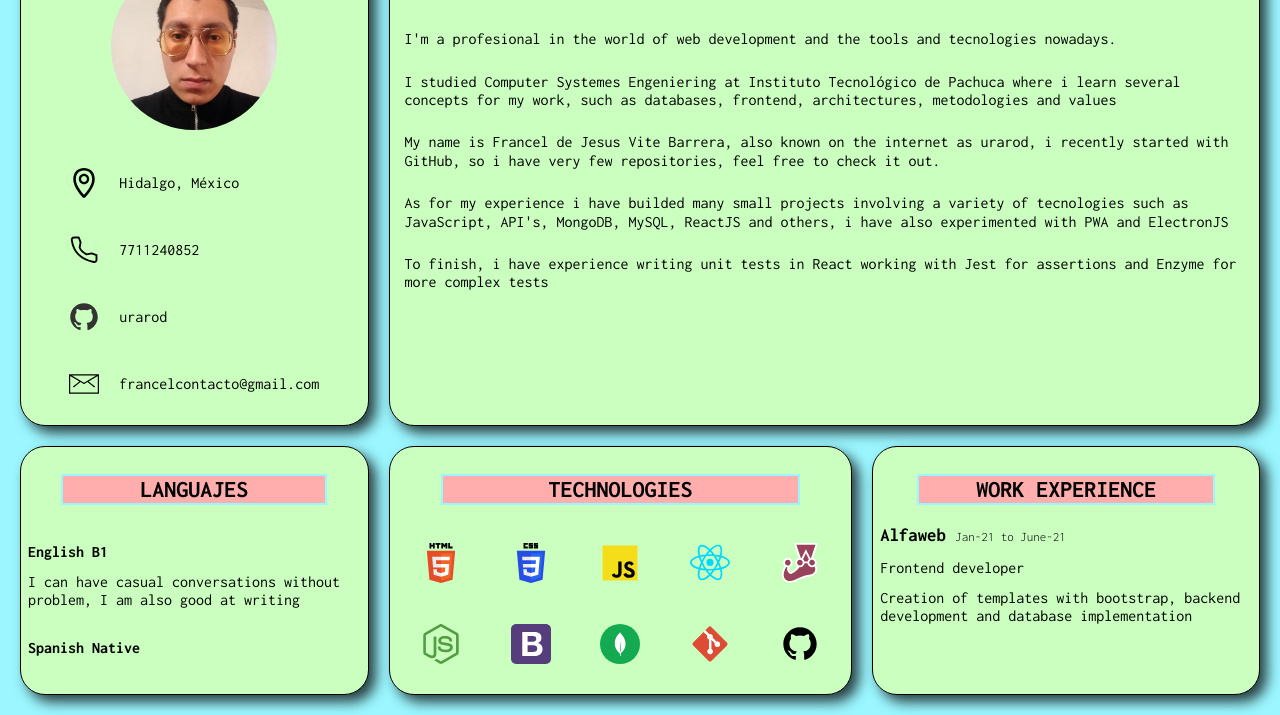
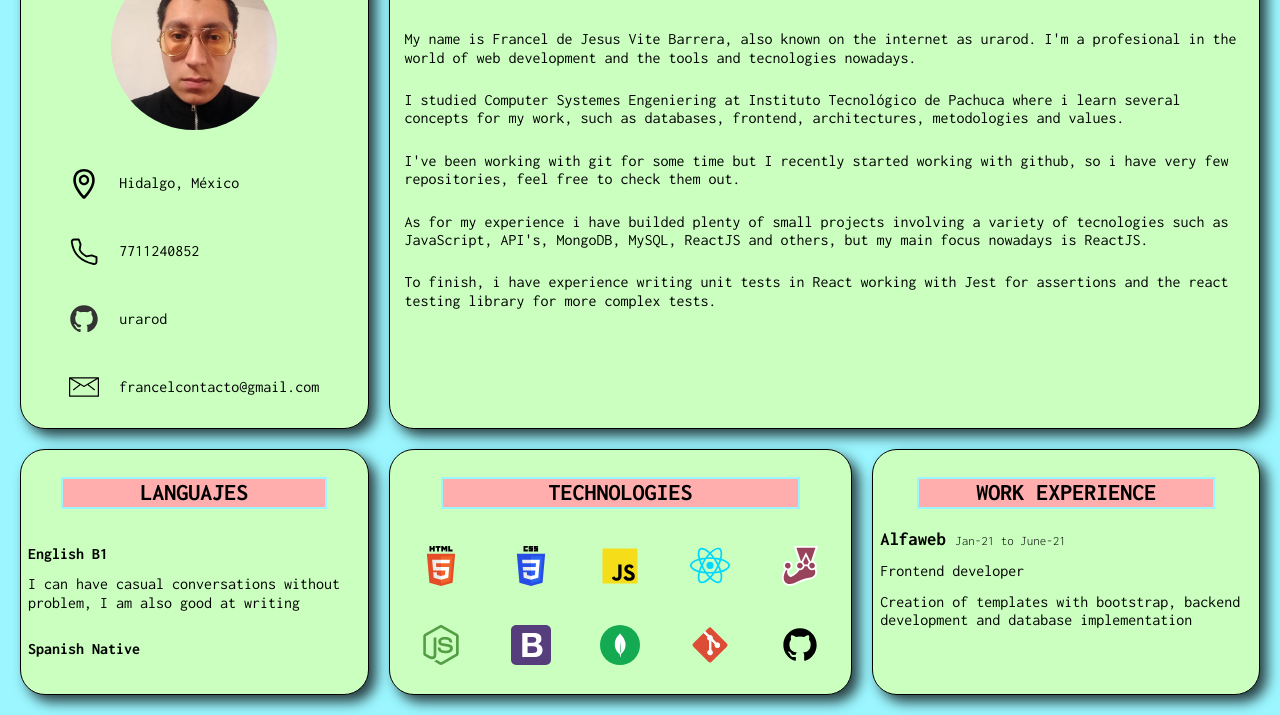
Before and after one commit to urarod/curriculum, a plain HTML site: page index.html in a window 1280 px wide. Shown: the part 85-800 px from the top of the page. Drawn offline with Linux system fonts and the light colour scheme.

Commit message:
update: revamped text in about section

```diff
--- a/index.html
+++ b/index.html
@@ -123,27 +123,30 @@
         <main>
           <h1 class="aboutMe-title">about me</h1>
           <p class="aboutMe-text">
-            I'm a profesional in the world of web development and the tools and
-            tecnologies nowadays.
+            My name is Francel de Jesus Vite Barrera, also known on the internet
+            as urarod. I'm a profesional in the world of web development and the
+            tools and tecnologies nowadays.
           </p>
           <p class="aboutMe-text">
             I studied Computer Systemes Engeniering at Instituto Tecnológico de
             Pachuca where i learn several concepts for my work, such as
-            databases, frontend, architectures, metodologies and values
+            databases, frontend, architectures, metodologies and values.
           </p>
           <p class="aboutMe-text">
-            My name is Francel de Jesus Vite Barrera, also known on the internet
-            as urarod, i recently started with GitHub, so i have very few
-            repositories, feel free to check it out.
+            I've been working with git for some time but I recently started
+            working with github, so i have very few repositories, feel free to
+            check them out.
           </p>
           <p class="aboutMe-text">
-            As for my experience i have builded many small projects involving a
-            variety of tecnologies such as JavaScript, API's, MongoDB, MySQL,
-            ReactJS and others, i have also experimented with PWA and ElectronJS
+            As for my experience i have builded plenty of small projects
+            involving a variety of tecnologies such as JavaScript, API's,
+            MongoDB, MySQL, ReactJS and others, but my main focus nowadays is
+            ReactJS.
           </p>
           <p class="aboutMe-text">
             To finish, i have experience writing unit tests in React working
-            with Jest for assertions and Enzyme for more complex tests
+            with Jest for assertions and the react testing library for more
+            complex tests.
           </p>
         </main>
       </div>
```
